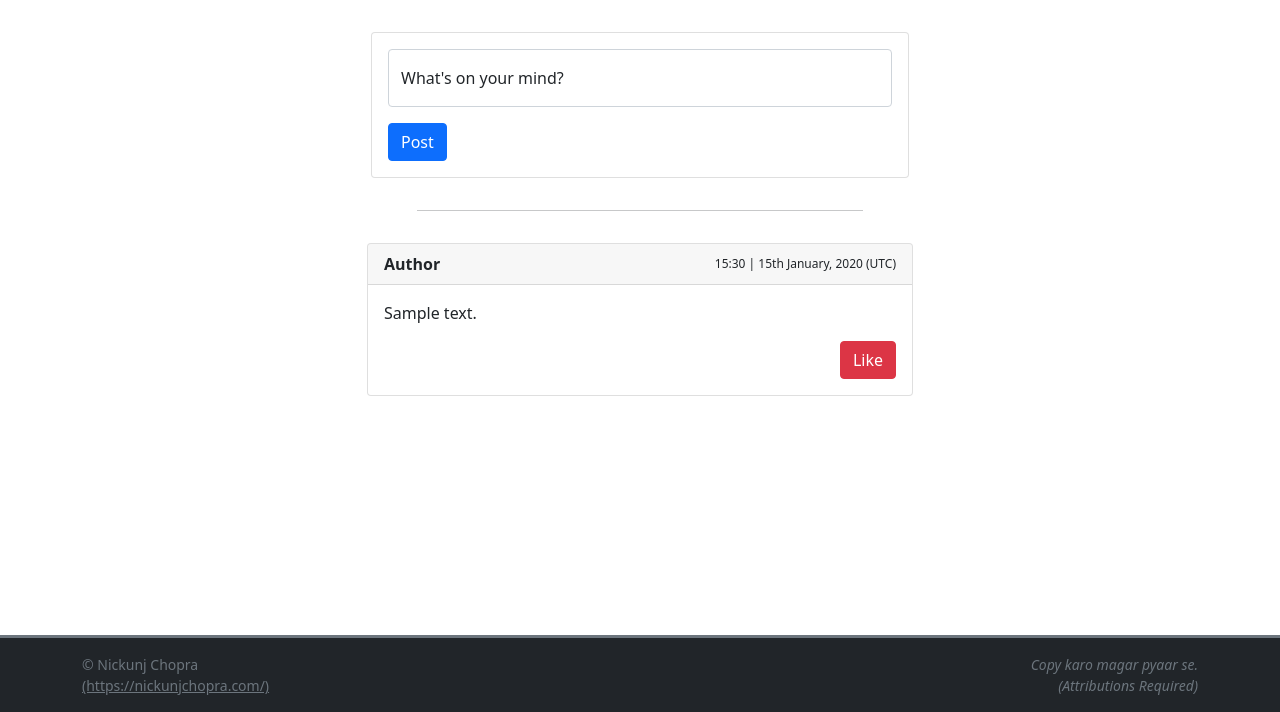
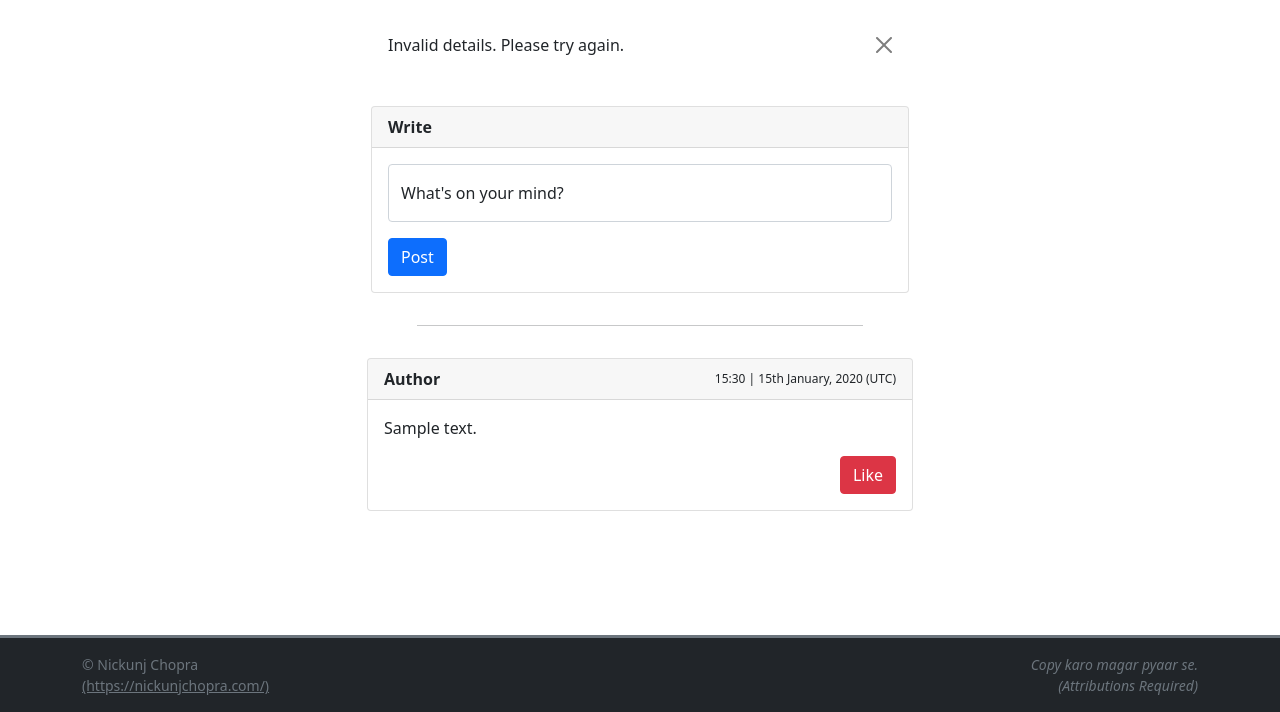
Before and after one commit to NerdvanaNC/djankyminiblog, a Django app: a page that uses main/templates/main/index.html in a window 1280 px wide. Shown: the part 88-800 px from the top of the page. Run offline with Django 3.2, Linux system fonts and the light colour scheme; a user stored in the database is signed in; tables that the repository leaves empty hold one stand-in row (values such as "Sample post").

Commit message:
Login now handles errors; works great.

```diff
--- a/main/templates/main/homepage.html
+++ b/main/templates/main/homepage.html
@@ -8,23 +8,12 @@
       {% if user.is_authenticated %}
         <!-- If the user's logged in, we have the post form -->
         <div class="card my-3">
+          <div class="card-header">
+            <strong>Write</strong>
+          </div>
           <div class="container py-3 px-3">
             <form method="post">
               {% csrf_token %}
-              {% if form.errors %}
-                {% for field in form %}
-                  <div class="alert alert-danger">
-                    {% for error in form.errors %}
-                      {{ error|escape }}
-                    {% endfor %}
-                  </div>
-                {% endfor %}
-                <div class="alert alert-message">
-                  {% for error in form.non_field_errors %}
-                    {{ error|escape }}
-                  {% endfor %}
-                </div>
-              {% endif %}
               <div class="form-floating mb-3">
                 {{ form.text }}
                 <label for="{{ form.text.id_for_label }}">What's on your mind?</label>
@@ -42,20 +31,6 @@
           <div class="container py-3 px-3">
             <form method="post" action="/login/">
               {% csrf_token %}
-              {% if form.errors %}
-                {% for field in form %}
-                  <div class="alert alert-danger">
-                    {% for error in form.errors %}
-                      {{ error|escape }}
-                    {% endfor %}
-                  </div>
-                {% endfor %}
-                <div class="alert alert-message">
-                  {% for error in form.non_field_errors %}
-                    {{ error|escape }}
-                  {% endfor %}
-                </div>
-              {% endif %}
               <div class="form-floating mb-3">
                 {{ form.username }}
                 <label for="{{ form.username.id_for_label }}">Username</label>
--- a/main/templates/main/index.html
+++ b/main/templates/main/index.html
@@ -39,6 +39,23 @@
     </div>
   </nav>
     <div class="container mt-3">
+      <div class="row justify-content-center">
+        <div class="col-12 col-md-6 px-3">
+          {% if request.GET.err %}
+            <div class="alert alert-error alert-dismissible fade show" role="alert">
+              {{ request.GET.err }}
+              <button type="button" class="btn-close" data-bs-dismiss="alert" aria-label="Close"></button>
+            </div>
+          {% endif %}
+          {% if request.GET.msg %}
+            <div class="alert alert-success alert-dismissible fade show" role="alert">
+              {{ request.GET.msg }}
+              <button type="button" class="btn-close" data-bs-dismiss="alert" aria-label="Close"></button>
+            </div>
+          {% endif %}
+        </div>
+      </div>
+
       {% block content %}
       {% endblock content %}
     </div>
@@ -56,7 +73,7 @@
         </div>
       </div>
     </footer>
-    <!-- Boostrap -->
+    <!-- Bootstrap -->
     <script src="https://cdn.jsdelivr.net/npm/bootstrap@5.0.1/dist/js/bootstrap.bundle.min.js" integrity="sha384-gtEjrD/SeCtmISkJkNUaaKMoLD0//ElJ19smozuHV6z3Iehds+3Ulb9Bn9Plx0x4" crossorigin="anonymous"></script>
   </body>
 </html>
--- a/main/views.py
+++ b/main/views.py
@@ -32,12 +32,13 @@ def custom_login(response):
       user = authenticate(response, username=username, password=password)
       if user is not None:
         login(response, user)
+        return HttpResponseRedirect('/?msg=You\'re logged in!')
 
-  return HttpResponseRedirect('/')
+  return HttpResponseRedirect('/?err=Invalid details. Please try again.')
 
 def custom_logout(response):
   logout(response)
-  return HttpResponseRedirect('/')
+  return HttpResponseRedirect('/?msg=You\'ve logged out.')
 
 def about(response):
   return render(response, 'main/about.html', {})
```
